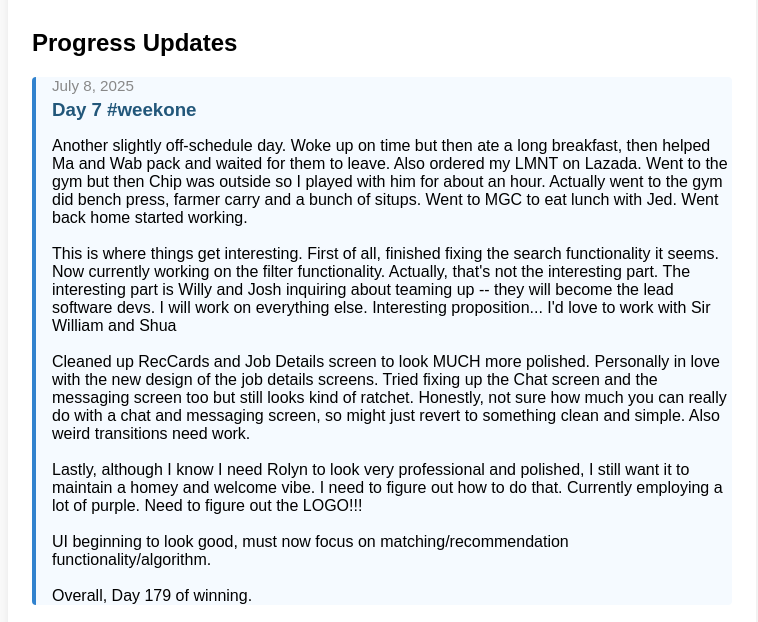
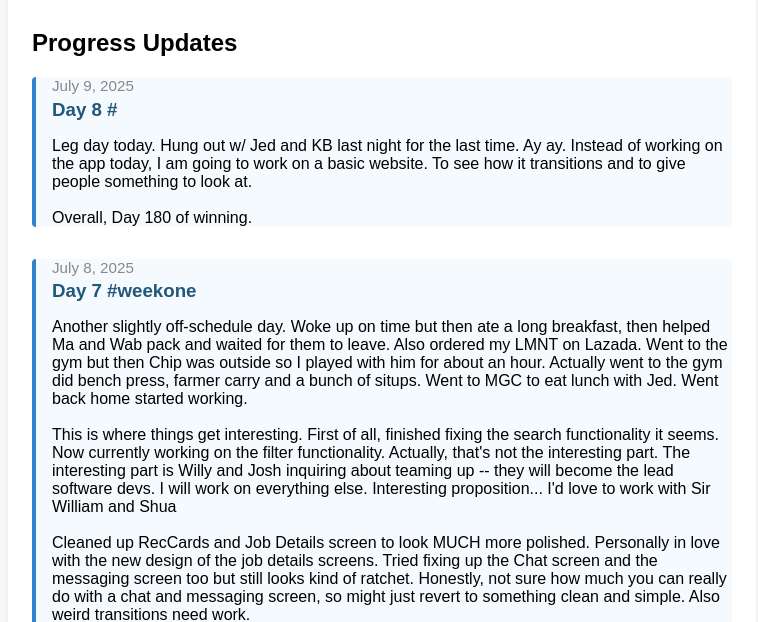
Before and after one commit to miggyjv/miggyjv.github.io, a plain HTML site: page index.html in a window 1280 px wide. Shown: the part 185-807 px from the top of the page, without its empty margins (258-1016 px from the left). Drawn offline with Linux system fonts and the light colour scheme.

Commit message:
Update index.html

```diff
--- a/index.html
+++ b/index.html
@@ -57,6 +57,19 @@
       <h2>Progress Updates</h2>
 
       <!-- Blog Post Example: Copy and edit this block for each new post -->
+      <div class="post">
+        <div class="post-date">July 9, 2025</div>
+        <h3 class="post-title">Day 8 #</h3>
+        <p>
+          Leg day today. Hung out w/ Jed and KB last night for the last time. Ay ay. Instead of working on the app today, I am going to work
+          on a basic website. To see how it transitions and to give people something to look at. <br>
+
+          <br>
+          Overall, Day 180 of winning.
+
+        </p>
+      </div>
+
 
       <div class="post">
         <div class="post-date">July 8, 2025</div>
```
